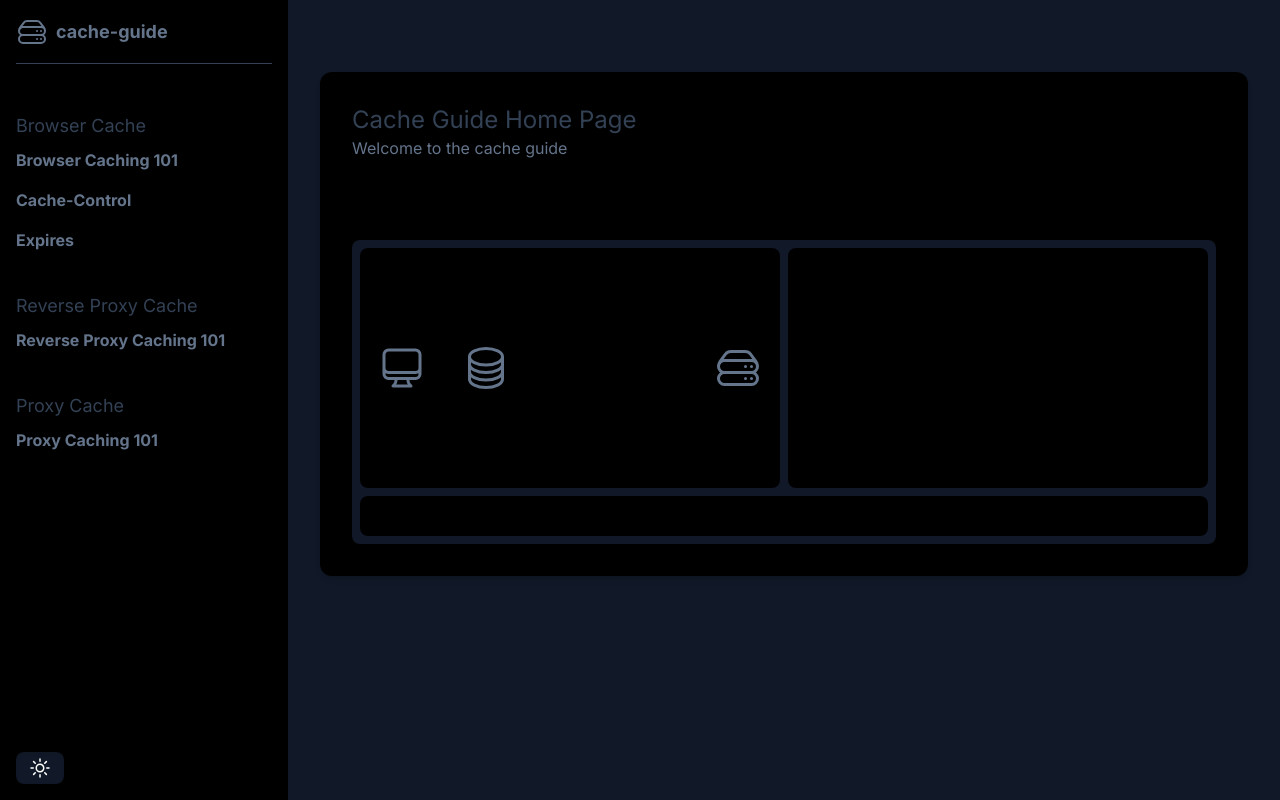
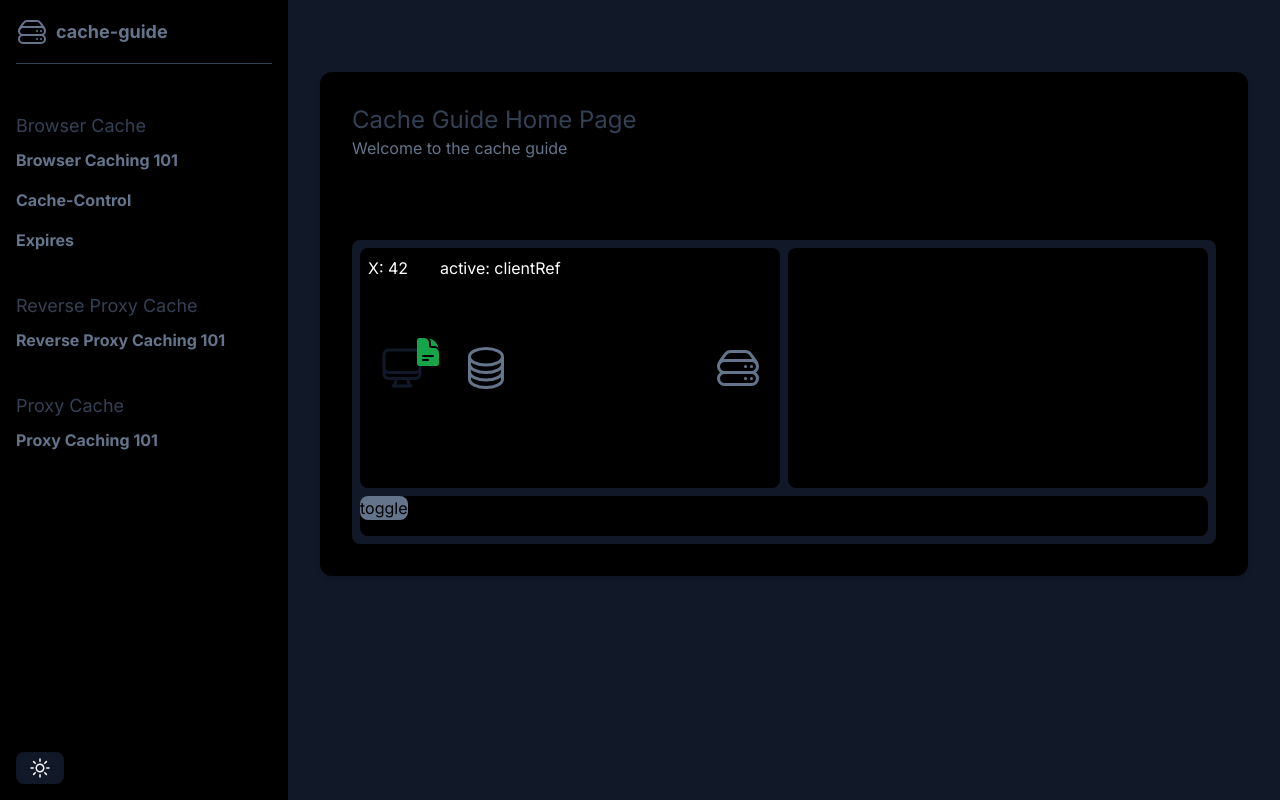
Before and after one commit to dev-cameron/cache-guide, a Next.js app: page / in a window 1280 px wide. Built offline with nearby package versions, Linux system fonts and the light colour scheme.

Commit message:
VisualzierContainer: - added state tracking current component (server, cache, client) - added HTTP req/res object rendered offset of components - added dynamic transition for HTTP req/res based off toggle (dev only) - added debounce for HTTP req/res transitions to prevent anim during resize

```diff
--- a/src/app/globals.css
+++ b/src/app/globals.css
@@ -10,6 +10,7 @@
     --neutral-contrast: #64748b;
     --accent: #16a34a;
     --accent-2: #166534;
+    --accent-light: #6cdd87;
     --hovercolor: #cbd5e1;
 
 
@@ -21,6 +22,7 @@
     --neutral-contrast: #4d525d;
     --accent: #16a34a;
     --accent-2: #166534;
+    --accent-light: #6cdd87;
     --hovercolor: #888c93;
   }
 }
--- a/src/ui/VisualizerContainer.tsx
+++ b/src/ui/VisualizerContainer.tsx
@@ -1,27 +1,104 @@
+'use client'
+
+import clsx from 'clsx';
+import { useState, useRef, useEffect, useCallback } from 'react';
+
 interface VisualizerContainerProps {
   children?: React.ReactNode;
   directive?: String;
   frames?: Array<{}>;
 }
 
-const AnimBox = () =>{
+function debounce(func, wait: number) {
+  let timeout: NodeJS.Timeout;
+  return function(...args) {
+    clearTimeout(timeout);
+    timeout = setTimeout(() => func.apply(this, args), wait);
+  };
+}
+
+const AnimBox = ({ activeNode }: { activeNode: string }) => {
+  const [httpPos, setHttpPos] = useState([0,0]);
+  const clientRef = useRef<HTMLDivElement>(null);
+  const cacheRef = useRef<HTMLDivElement>(null);
+  const serverRef = useRef<HTMLDivElement>(null);
+
+  const [x, setX] = useState<number | undefined>();
+
+
+  const getPosition = useCallback(() => {
+    // set x to be based on activeNode
+    let offset: number;
+    switch (activeNode) {
+
+      case 'clientRef':
+        offset = clientRef.current?.offsetLeft + clientRef.current?.offsetWidth / 2;
+        setX(offset);
+        break;
+      case 'cacheRef':
+        offset = cacheRef.current?.offsetLeft + cacheRef.current?.offsetWidth / 2;
+        setX(offset);
+        break;
+      case 'serverRef':
+        offset = serverRef.current?.offsetLeft + serverRef.current?.offsetWidth / 2;
+        setX(offset);
+        break;
+      default:
+        offset = clientRef.current?.offsetLeft + clientRef.current?.offsetWidth / 2;
+        setX(offset);
+        break;
+    }
+  }, [activeNode]);
+
+  const debouncedGetPosition = useCallback(debounce(()=> getPosition(), 100), [getPosition]);
+
+  useEffect(() => {
+    getPosition();
+  }, [activeNode]);
+
+  // Re-calculate X and Y of the red box when the window is resized by the user
+  useEffect(() => {
+    window.addEventListener("resize", debouncedGetPosition);
+
+    return () => {
+      window.removeEventListener("resize", debouncedGetPosition);
+    };
+  }, [debouncedGetPosition]);
+
   return (
-    <div className="flex items-center h-60 w-full lg:w-1/2 bg-neutral-bg rounded-lg">
-      <div className="flex items-center w-full h-20 text-neutral-contrast">
-        <div className="flex justify-center basis-1/5">
+    <div className=" relative flex items-center h-60 w-full lg:w-1/2 bg-neutral-bg rounded-lg">
+      <div>
+      <h2 className="absolute top-2 left-2 text-white">X: {x ?? "No result"}</h2>
+      <h2 className="absolute top-2 left-20 text-white">active: {activeNode ?? "No result"}</h2>
+      </div>
+      {/* "relative flex items-center w-full h-20 text-neutral-contrast" */}
+      <div className="relative flex items-center w-full h-20 text-neutral-contrast">
+        {/* flex justify-center basis-1/5
+        {clsx("flex justify-center basis-1/5", {
+        "bg-neutral-contrast": activeNode === "clientRef", 'bg-neutral-bg': activeNode !== 'clientRef'
+      }*/}
+        <div ref={clientRef} className={clsx("flex justify-center basis-1/5", {
+        "text-neutral-accent": activeNode === "clientRef", 'text-neutral-contrast': activeNode !== 'clientRef'
+        })}>
           <svg xmlns="http://www.w3.org/2000/svg" fill="none" viewBox="0 0 24 24" stroke-width="1.5" stroke="currentColor" className="w-12 h-12">
             <path stroke-linecap="round" stroke-linejoin="round" d="M9 17.25v1.007a3 3 0 01-.879 2.122L7.5 21h9l-.621-.621A3 3 0 0115 18.257V17.25m6-12V15a2.25 2.25 0 01-2.25 2.25H5.25A2.25 2.25 0 013 15V5.25m18 0A2.25 2.25 0 0018.75 3H5.25A2.25 2.25 0 003 5.25m18 0V12a2.25 2.25 0 01-2.25 2.25H5.25A2.25 2.25 0 013 12V5.25" />
           </svg>
         </div>
-        <div className="flex justify-center basis-1/5">
+        <div ref={cacheRef} className="flex justify-center basis-1/5">
           <svg xmlns="http://www.w3.org/2000/svg" fill="none" viewBox="0 0 24 24" stroke-width="1.5" stroke="currentColor" className="w-12 h-12">
             <path stroke-linecap="round" stroke-linejoin="round" d="M20.25 6.375c0 2.278-3.694 4.125-8.25 4.125S3.75 8.653 3.75 6.375m16.5 0c0-2.278-3.694-4.125-8.25-4.125S3.75 4.097 3.75 6.375m16.5 0v11.25c0 2.278-3.694 4.125-8.25 4.125s-8.25-1.847-8.25-4.125V6.375m16.5 0v3.75m-16.5-3.75v3.75m16.5 0v3.75C20.25 16.153 16.556 18 12 18s-8.25-1.847-8.25-4.125v-3.75m16.5 0c0 2.278-3.694 4.125-8.25 4.125s-8.25-1.847-8.25-4.125" />
           </svg>
         </div>
         <div className="flex justify-center basis-2/5"></div>
-        <div className="flex justify-center basis-1/5">
+        <div ref={serverRef} className="flex justify-center basis-1/5">
           <svg xmlns="http://www.w3.org/2000/svg" fill="none" viewBox="0 0 24 24" stroke-width="1.5" stroke="currentColor" className="w-12 h-12">
             <path stroke-linecap="round" stroke-linejoin="round" d="M5.25 14.25h13.5m-13.5 0a3 3 0 01-3-3m3 3a3 3 0 100 6h13.5a3 3 0 100-6m-16.5-3a3 3 0 013-3h13.5a3 3 0 013 3m-19.5 0a4.5 4.5 0 01.9-2.7L5.737 5.1a3.375 3.375 0 012.7-1.35h7.126c1.062 0 2.062.5 2.7 1.35l2.587 3.45a4.5 4.5 0 01.9 2.7m0 0a3 3 0 01-3 3m0 3h.008v.008h-.008v-.008zm0-6h.008v.008h-.008v-.008zm-3 6h.008v.008h-.008v-.008zm0-6h.008v.008h-.008v-.008z" />
+          </svg>
+        </div>
+        <div className="absolute z-10 bottom-10 text-accent transition-all duration-300" style={{ left: `${x+10}px` }}>
+          <svg xmlns="http://www.w3.org/2000/svg" viewBox="0 0 24 24" fill="currentColor" className="w-8 h-8">
+            <path fill-rule="evenodd" d="M5.625 1.5c-1.036 0-1.875.84-1.875 1.875v17.25c0 1.035.84 1.875 1.875 1.875h12.75c1.035 0 1.875-.84 1.875-1.875V12.75A3.75 3.75 0 0016.5 9h-1.875a1.875 1.875 0 01-1.875-1.875V5.25A3.75 3.75 0 009 1.5H5.625zM7.5 15a.75.75 0 01.75-.75h7.5a.75.75 0 010 1.5h-7.5A.75.75 0 017.5 15zm.75 2.25a.75.75 0 000 1.5H12a.75.75 0 000-1.5H8.25z" clipRule="evenodd" />
+            <path d="M12.971 1.816A5.23 5.23 0 0114.25 5.25v1.875c0 .207.168.375.375.375H16.5a5.23 5.23 0 013.434 1.279 9.768 9.768 0 00-6.963-6.963z" />
           </svg>
         </div>
       </div>
@@ -35,22 +112,42 @@ const InfoBox = () =>{
   )
 }
 
-const ControlBox = () =>{
+const ControlBox = ( { toggleActiveNode }: { toggleActiveNode: () => void }) =>{
   return (
-    <div className="w-full h-10 bg-neutral-bg rounded-lg mt-2"></div>
+    <div className="w-full h-10 bg-neutral-bg rounded-lg mt-2">
+      <button className="rounded-lg bg-neutral-contrast"onClick={()=>toggleActiveNode()}>toggle</button>
+    </div>
   )
 }
 
 export default function VisualizerContainer( { children, directive, frames }: VisualizerContainerProps) {
+  const [activeNode, setActiveNode] = useState('clientRef');
 
+  const toggleActiveNode = () => {
+    // case switch to toggle between all 3 refs
+    switch (activeNode) {
+      case 'clientRef':
+        setActiveNode('cacheRef');
+        break;
+      case 'cacheRef':
+        setActiveNode('serverRef');
+        break;
+      case 'serverRef':
+        setActiveNode('clientRef');
+        break;
+      default:
+        setActiveNode('clientRef');
+        break;
+    }
+  }
 
   return (
     <div className="w-auto rounded-lg overflow-hidden bg-neutral-accent p-2 drop-shadow">
       <div className="flex flex-col w-auto lg:flex-row space-y-2 lg:space-x-2 lg:space-y-0">
-        <AnimBox />
+        <AnimBox activeNode={activeNode}/>
         <InfoBox />
       </div>
-      <ControlBox />
+      <ControlBox toggleActiveNode={toggleActiveNode} />
     </div>
   )
 }
--- a/tailwind.config.js
+++ b/tailwind.config.js
@@ -20,6 +20,7 @@ module.exports = {
         'neutral-accent': 'var(--neutral-accent)',
         'accent': 'var(--accent)',
         'accent-2': 'var(--accent-2)',
+        'accent-light': 'var(--accent-light)',
         'hovercolor': 'var(--hovercolor)'
       }
     },
```
